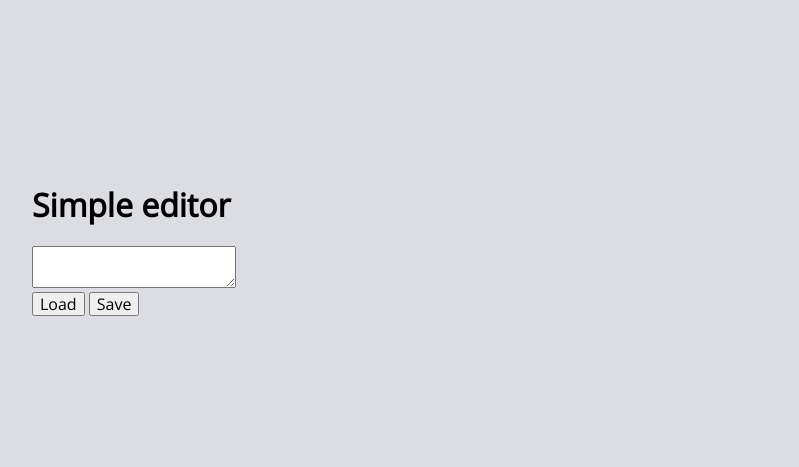
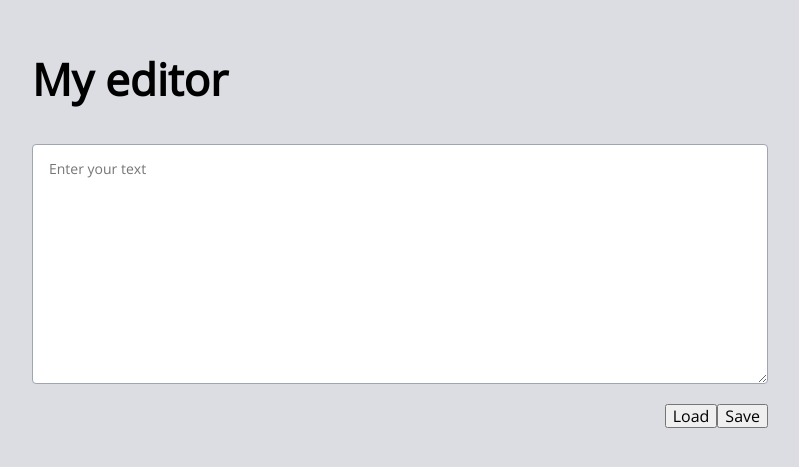
Before and after one commit to BartyDash/simple-editor, a website built with webpack: page src/pages/index.html in a window 1280 px wide. Shown: the part 159-626 px from the top of the page, without its empty margins (240-1039 px from the left). Built offline with nearby package versions, Linux system fonts and the light colour scheme.

Commit message:
basic styles, composition

```diff
--- a/src/pages/index.html
+++ b/src/pages/index.html
@@ -146,9 +146,9 @@
   </head>
   <body>
     <main class="editor">
-      <h1 class="editor__header">Simple editor</h1>
+      <h1 class="editor__header">My editor</h1>
       <form class="form">
-        <textarea class="form__textarea textarea--js"></textarea>
+        <textarea aria-label="Enter your text" class="form__textarea textarea--js" placeholder="Enter your text"></textarea>
         <div class="form__buttons">
           <button class="button load-js">Load</button>
           <button class="button button--save save--js">Save</button>
--- a/src/scss/main.scss
+++ b/src/scss/main.scss
@@ -3,6 +3,14 @@
 @import url('https://fonts.googleapis.com/css2?family=Open+Sans&display=swap');
 
 @import "_variables";
+
+html {
+  box-sizing: border-box;
+}
+
+*, *::before, *::after {
+  box-sizing: inherit;
+}
 
 body {
   background: #DCDDE2;
@@ -17,4 +25,24 @@
 .editor {
   width: 100%;
   max-width: 736px;
+  &__header {
+    font-size: 44px;
+    margin: 0 0 40px;
+  }
 }
+
+.form {
+  &__textarea {
+    width: 100%;
+    font-size: 14px;
+    min-height: 240px;
+    padding: 16px;
+    border: 1px solid #A1A4B1;
+    border-radius: 4px;
+  }
+  &__buttons {
+    margin: 16px 0 0 0;
+    display: flex;
+    justify-content: end;
+  }
+}
```
